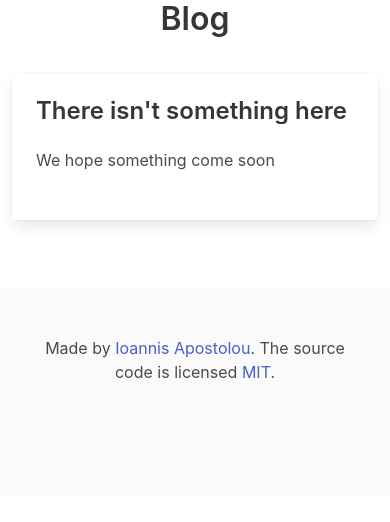
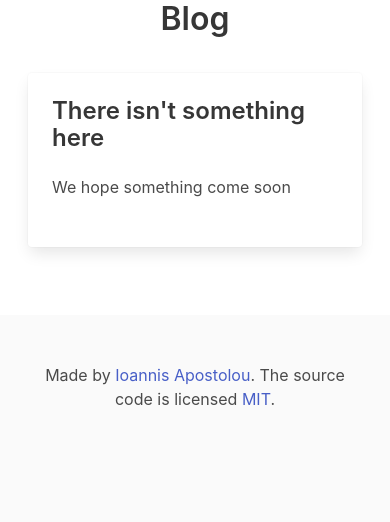
Before and after one commit to giannistolou/blog-django, a Django app: page /blog/ in a window 390 px wide. Shown: the part 51-573 px from the top of the page. Run offline with Django 3.2, Linux system fonts and the light colour scheme; data that the repository does not hold is empty.

Commit message:
fix mobile style

```diff
--- a/templates/header.html
+++ b/templates/header.html
@@ -2,7 +2,11 @@
 <link rel="stylesheet" href="https://cdn.jsdelivr.net/npm/bulma@0.9.1/css/bulma.min.css">
 <meta name="viewport" content="width=device-width, initial-scale=1">
 <link rel="stylesheet" href="https://cdnjs.cloudflare.com/ajax/libs/font-awesome/4.7.0/css/font-awesome.min.css">
-
+<style>
+  .container{
+    padding: 0 1rem;
+  }
+</style>
 
 <script>
 document.addEventListener('DOMContentLoaded', () => {
```
